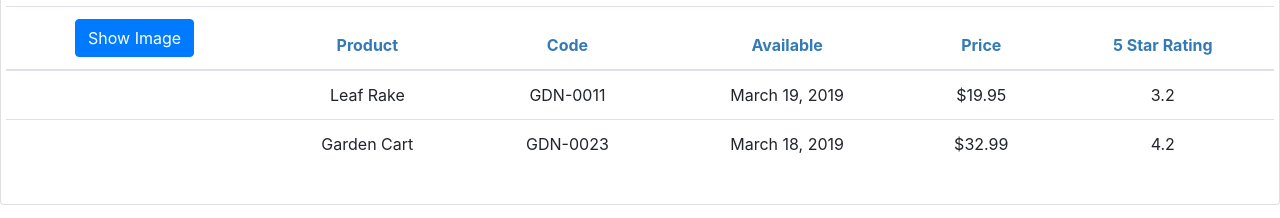
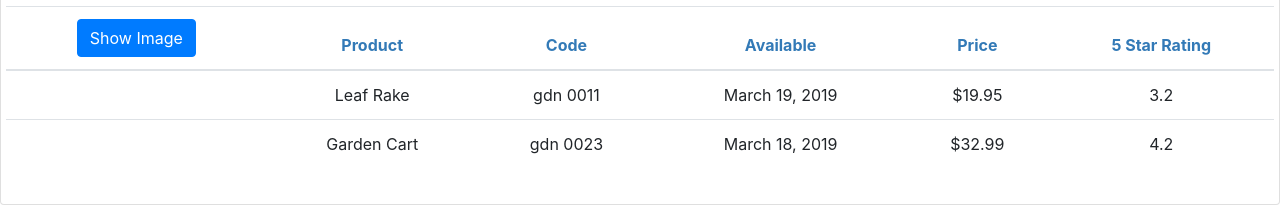
Before and after one commit to pradeepan90/https-github.com-pradeepan90-deborahKfull, an Angular app: page / in a window 1280 px wide. Shown: the part 229-447 px from the top of the page. Built offline with nearby package versions, Linux system fonts and the light colour scheme.

Commit message:
2 files modified, 1 added

```diff
--- a/src/app/app.module.ts
+++ b/src/app/app.module.ts
@@ -4,11 +4,13 @@
 import { AppComponent } from './app.component';
 import {FormsModule} from '@angular/forms';
 import {ProductListComponent} from './products/product-list.component'
+import {ConvertToSpacesPipe} from './shared/convert-to-spaces.pipe'
 
 @NgModule({
   declarations: [
     AppComponent,
-    ProductListComponent
+    ProductListComponent,
+    ConvertToSpacesPipe
   ],
   imports: [
     BrowserModule,
--- a/src/app/products/product-list.component.html
+++ b/src/app/products/product-list.component.html
@@ -43,7 +43,7 @@
 									</div>
 								</td>
 								<td>{{product.productName}}</td>
-								<td>{{product.productCode}}</td>
+								 <td>{{ product.productCode | lowercase | convertToSpaces: '-' }}</td>
 								<td>{{product.releaseDate }}</td>
 								<td>{{product.price | currency:'USD':'symbol':'1.2-2'}}</td>
 								<td>{{product.starRating}}</td>
--- /dev/null
+++ b/src/app/shared/convert-to-spaces.pipe.ts
@@ -0,0 +1,11 @@
+import { Pipe, PipeTransform } from '@angular/core';
+
+@Pipe({
+  name: 'convertToSpaces'
+})
+export class ConvertToSpacesPipe implements PipeTransform {
+
+  transform(value: string, character: string): string {
+    return value.replace(character, ' ');
+  }
+}
```
